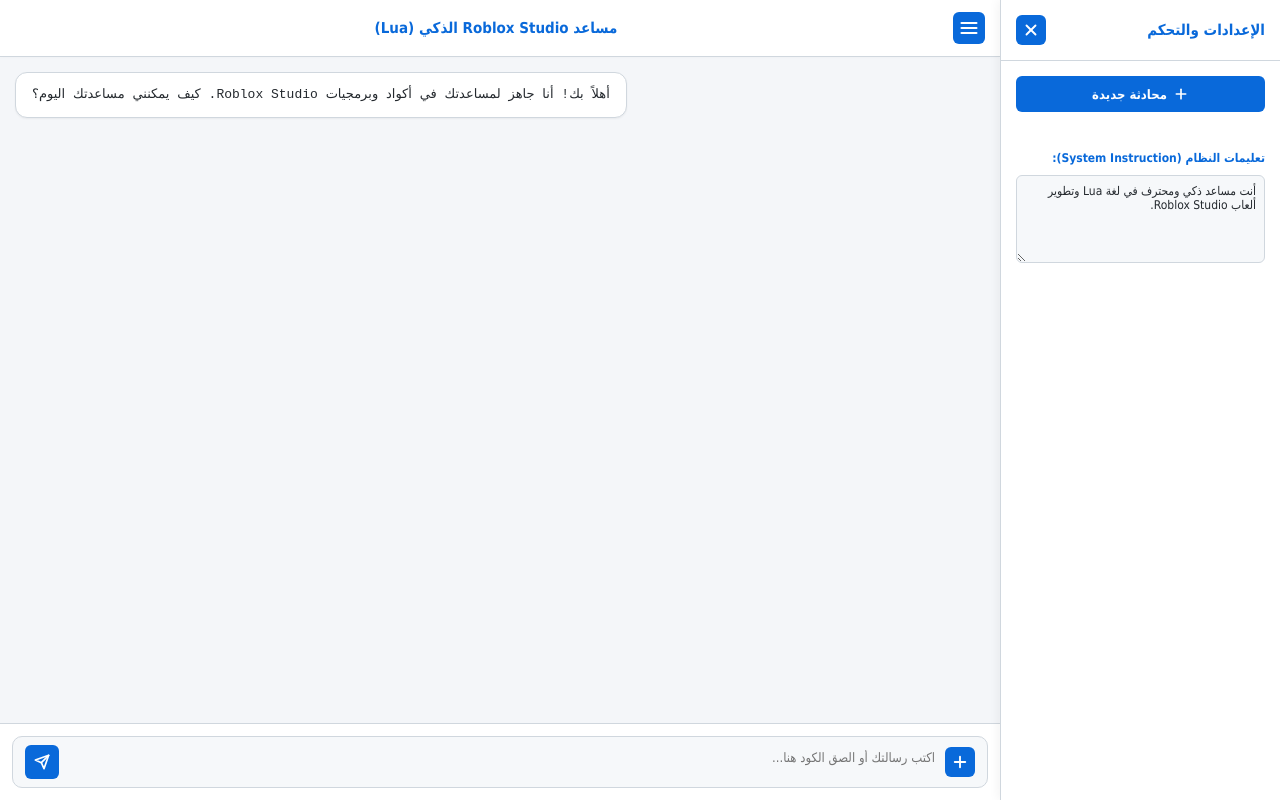
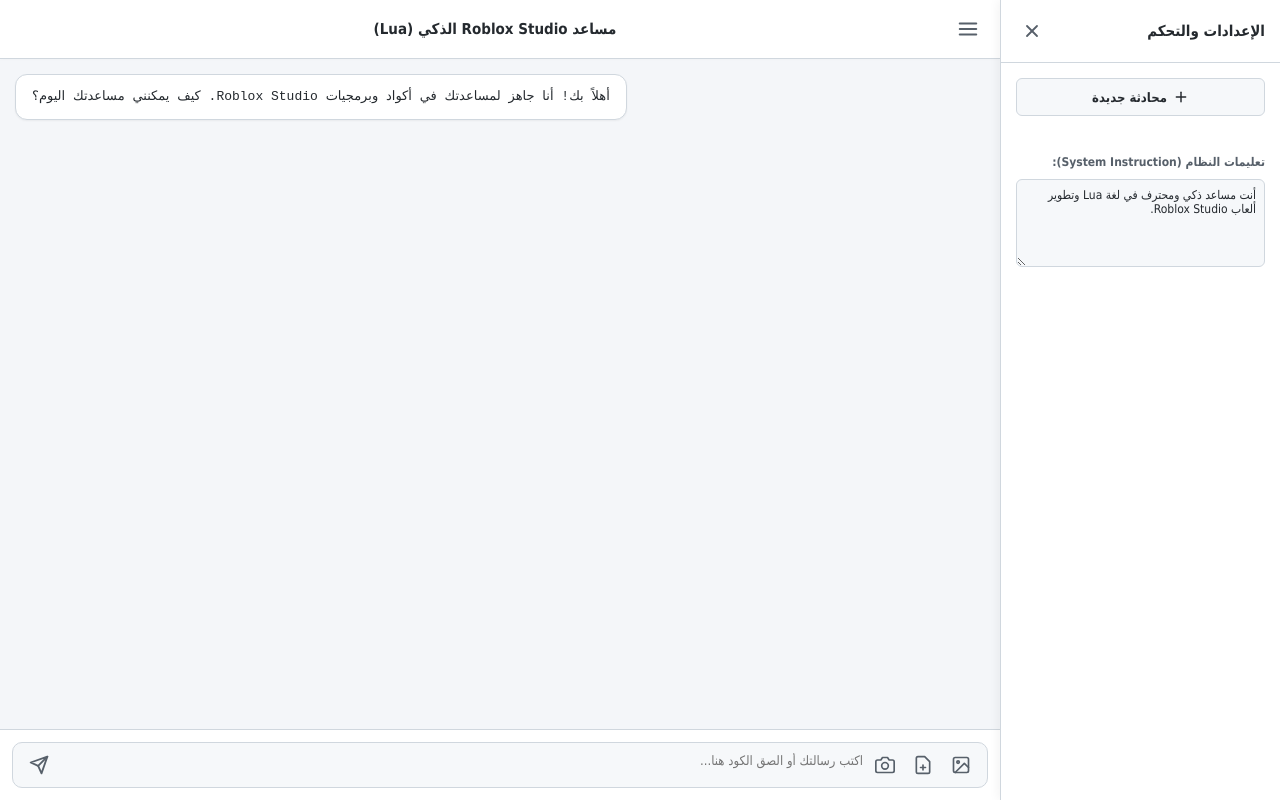
Before and after one commit to Aa0566066500/Ai_lua81, a website: page public/index.html in a window 1280 px wide. Drawn offline with Linux system fonts and the light colour scheme.

Commit message:
Update index.html

```diff
--- a/public/index.html
+++ b/public/index.html
@@ -11,22 +11,23 @@
         /* القائمة الجانبية بالثيم الأبيض النقي */
         .sidebar-overlay { display: none; position: fixed; top: 0; left: 0; width: 100%; height: 100%; background: rgba(0,0,0,0.3); z-index: 900; }
         .sidebar { width: 280px; background: #ffffff; border-left: 1px solid #d0d7de; display: flex; flex-direction: column; height: 100%; z-index: 1000; transition: transform 0.3s ease; box-shadow: -2px 0 10px rgba(0,0,0,0.05); }
-        .sidebar-header { padding: 15px; border-bottom: 1px solid #d0d7de; font-weight: bold; color: #0969da; font-size: 15px; display: flex; justify-content: space-between; align-items: center; }
+        .sidebar-header { padding: 15px; border-bottom: 1px solid #d0d7de; font-weight: bold; color: #24292e; font-size: 15px; display: flex; justify-content: space-between; align-items: center; }
         .sidebar-content { flex: 1; padding: 15px; overflow-y: auto; display: flex; flex-direction: column; gap: 10px; }
-        .sidebar-content label { font-size: 12px; color: #0969da; font-weight: bold; }
+        .sidebar-content label { font-size: 12px; color: #57606a; font-weight: bold; }
         .sidebar-content input, .sidebar-content textarea { width: 100%; background: #f6f8fa; border: 1px solid #d0d7de; color: #24292e; padding: 8px; border-radius: 6px; font-size: 12px; }
 
-        .new-chat-btn { background: #0969da; color: white; border: none; padding: 10px; border-radius: 6px; cursor: pointer; font-weight: bold; width: 100%; font-size: 13px; display: flex; align-items: center; justify-content: center; gap: 6px; }
-        .new-chat-btn:hover { background: #0550ae; }
+        .new-chat-btn { background: #f6f8fa; color: #24292e; border: 1px solid #d0d7de; padding: 10px; border-radius: 6px; cursor: pointer; font-weight: bold; width: 100%; font-size: 13px; display: flex; align-items: center; justify-content: center; gap: 6px; transition: background 0.2s; }
+        .new-chat-btn:hover { background: #eaeef2; }
 
         /* منطقة الدردشة الرئيسية */
         .main-chat-area { flex: 1; display: flex; flex-direction: column; background: #f4f6f9; height: 100vh; position: relative; min-width: 0; }
 
         .chat-header { background: #ffffff; padding: 12px 15px; border-bottom: 1px solid #d0d7de; display: flex; align-items: center; justify-content: space-between; box-shadow: 0 1px 3px rgba(0,0,0,0.02); }
-        .chat-header h2 { font-size: 15px; color: #0969da; }
+        .chat-header h2 { font-size: 15px; color: #24292e; }
 
-        .menu-toggle { background: #0969da; border: none; border-radius: 6px; cursor: pointer; display: flex; align-items: center; justify-content: center; padding: 6px; transition: background 0.2s; }
-        .menu-toggle:hover { background: #0550ae; }
+        /* أزرار بلا خلفية زرقاء */
+        .icon-btn { background: transparent; border: none; border-radius: 6px; cursor: pointer; display: flex; align-items: center; justify-content: center; padding: 6px; color: #57606a; transition: background 0.2s, color 0.2s; }
+        .icon-btn:hover { background: #f0f3f6; color: #24292e; }
 
         .chat-messages { flex: 1; padding: 15px; overflow-y: auto; display: flex; flex-direction: column; gap: 15px; }
 
@@ -34,23 +35,16 @@
         .user-message { background: #0969da; color: white; align-self: flex-start; }
         .ai-message { background: #ffffff; border: 1px solid #d0d7de; color: #24292e; align-self: flex-end; white-space: pre-wrap; font-family: monospace; }
 
-        /* شريط الإدخال السفلي وأيقونات بيضاء بخلفيات زرقاء متناسقة */
+        /* شريط الإدخال السفلي بدون أي أزرق */
         .chat-input-area { background: #ffffff; padding: 12px; border-top: 1px solid #d0d7de; display: flex; flex-direction: column; gap: 8px; }
-        .file-preview-bar { display: none; align-items: center; justify-content: space-between; background: #f6f8fa; padding: 6px 12px; border-radius: 6px; font-size: 12px; border: 1px solid #0969da; }
-        .file-preview-bar span { color: #0969da; font-weight: bold; }
+        .file-preview-bar { display: none; align-items: center; justify-content: space-between; background: #f6f8fa; padding: 6px 12px; border-radius: 6px; font-size: 12px; border: 1px solid #d0d7de; }
+        .file-preview-bar span { color: #24292e; font-weight: bold; }
 
-        .remove-file { background: #cf222e; border: none; border-radius: 4px; padding: 4px; cursor: pointer; display: flex; align-items: center; justify-content: center; }
+        .remove-file { background: transparent; border: none; color: #cf222e; cursor: pointer; display: flex; align-items: center; justify-content: center; padding: 2px; }
 
-        .input-box-container { display: flex; align-items: center; background: #f6f8fa; border: 1px solid #d0d7de; border-radius: 10px; padding: 8px 12px; gap: 10px; }
-        .input-box-container:focus-within { border-color: #0969da; box-shadow: 0 0 0 3px rgba(9,105,218,0.1); }
+        .input-box-container { display: flex; align-items: center; background: #f6f8fa; border: 1px solid #d0d7de; border-radius: 10px; padding: 6px 10px; gap: 6px; }
+        .input-box-container:focus-within { border-color: #57606a; box-shadow: 0 0 0 3px rgba(84,92,102,0.1); }
         .input-box-container textarea { flex: 1; background: transparent; border: none; color: #24292e; resize: none; height: 24px; max-height: 100px; font-size: 13px; font-family: Tahoma, sans-serif; outline: none; }
-
-        .action-icon-btn { background: #0969da; border: none; border-radius: 6px; cursor: pointer; display: flex; align-items: center; justify-content: center; padding: 6px; transition: background 0.2s; }
-        .action-icon-btn:hover { background: #0550ae; }
-
-        /* زر الإرسال بدون لون أخضر (تم تغييره للأزرق الأنيق) */
-        .send-icon-btn { background: #0969da; border: none; width: 34px; height: 34px; border-radius: 6px; cursor: pointer; display: flex; align-items: center; justify-content: center; transition: background 0.2s; }
-        .send-icon-btn:hover { background: #0550ae; }
 
         /* التجاوب مع الشاشات الصغيرة */
         @media (max-width: 768px) {
@@ -68,9 +62,9 @@
     <div class="sidebar" id="sidebar">
         <div class="sidebar-header">
             <span>الإعدادات والتحكم</span>
-            <button class="action-icon-btn" onclick="toggleSidebar()" title="إغلاق">
-                <!-- SVG Close Icon (White) -->
-                <svg width="18" height="18" viewBox="0 0 24 24" fill="none" stroke="white" stroke-width="2.5" stroke-linecap="round" stroke-linejoin="round">
+            <button class="icon-btn" onclick="toggleSidebar()" title="إغلاق">
+                <!-- SVG X Close Icon -->
+                <svg width="20" height="20" viewBox="0 0 24 24" fill="none" stroke="currentColor" stroke-width="2.2" stroke-linecap="round" stroke-linejoin="round">
                     <line x1="18" y1="6" x2="6" y2="18"></line>
                     <line x1="6" y1="6" x2="18" y2="18"></line>
                 </svg>
@@ -78,8 +72,8 @@
         </div>
         <div class="sidebar-content">
             <button class="new-chat-btn" onclick="clearChat()">
-                <!-- SVG Plus Icon (White) -->
-                <svg width="16" height="16" viewBox="0 0 24 24" fill="none" stroke="white" stroke-width="2.5" stroke-linecap="round" stroke-linejoin="round">
+                <!-- SVG Plus Icon -->
+                <svg width="16" height="16" viewBox="0 0 24 24" fill="none" stroke="currentColor" stroke-width="2.2" stroke-linecap="round" stroke-linejoin="round">
                     <line x1="12" y1="5" x2="12" y2="19"></line>
                     <line x1="5" y1="12" x2="19" y2="12"></line>
                 </svg>
@@ -94,9 +88,9 @@
     <!-- منطقة الدردشة الرئيسية -->
     <div class="main-chat-area">
         <div class="chat-header">
-            <button class="menu-toggle" onclick="toggleSidebar()" title="القائمة">
-                <!-- SVG Hamburger Menu Icon (White) -->
-                <svg width="20" height="20" viewBox="0 0 24 24" fill="none" stroke="white" stroke-width="2.5" stroke-linecap="round" stroke-linejoin="round">
+            <button class="icon-btn" onclick="toggleSidebar()" title="القائمة">
+                <!-- SVG Menu Hamburger Icon -->
+                <svg width="22" height="22" viewBox="0 0 24 24" fill="none" stroke="currentColor" stroke-width="2.2" stroke-linecap="round" stroke-linejoin="round">
                     <line x1="3" y1="12" x2="21" y2="12"></line>
                     <line x1="3" y1="6" x2="21" y2="6"></line>
                     <line x1="3" y1="18" x2="21" y2="18"></line>
@@ -114,26 +108,52 @@
             <div class="file-preview-bar" id="filePreviewBar">
                 <span id="fileName"></span>
                 <button class="remove-file" onclick="removeFile()" title="حذف الملف">
-                    <!-- SVG Small Close Icon (White) -->
-                    <svg width="14" height="14" viewBox="0 0 24 24" fill="none" stroke="white" stroke-width="2.5" stroke-linecap="round" stroke-linejoin="round">
+                    <!-- SVG X Small Icon -->
+                    <svg width="16" height="16" viewBox="0 0 24 24" fill="none" stroke="currentColor" stroke-width="2.2" stroke-linecap="round" stroke-linejoin="round">
                         <line x1="18" y1="6" x2="6" y2="18"></line>
                         <line x1="6" y1="6" x2="18" y2="18"></line>
                     </svg>
                 </button>
             </div>
             <div class="input-box-container">
-                <input type="file" id="fileInput" style="display:none;" onchange="handleFileSelect()">
-                <button class="action-icon-btn" onclick="document.getElementById('fileInput').click()" title="إرفاق ملف">
-                    <!-- SVG Plus/Attachment Icon (White) -->
-                    <svg width="18" height="18" viewBox="0 0 24 24" fill="none" stroke="white" stroke-width="2.5" stroke-linecap="round" stroke-linejoin="round">
-                        <line x1="12" y1="5" x2="12" y2="19"></line>
-                        <line x1="5" y1="12" x2="19" y2="12"></line>
+                <!-- أزرار الإرفاق المخصصة (ألبوم، ملف، كاميرا) وكلها SVG نظيف بلا أزرق -->
+
+                <!-- 1. ألبوم الصور (Gallery / Album) -->
+                <input type="file" id="albumInput" accept="image/*" style="display:none;" onchange="handleFileSelect(this)">
+                <button class="icon-btn" onclick="document.getElementById('albumInput').click()" title="ألبوم الصور">
+                    <svg width="20" height="20" viewBox="0 0 24 24" fill="none" stroke="currentColor" stroke-width="2" stroke-linecap="round" stroke-linejoin="round">
+                        <rect x="3" y="3" width="18" height="18" rx="2" ry="2"></rect>
+                        <circle cx="8.5" cy="8.5" r="1.5"></circle>
+                        <polyline points="21 15 16 10 5 21"></polyline>
                     </svg>
                 </button>
+
+                <!-- 2. رفع ملف (Document / File) -->
+                <input type="file" id="fileInput" style="display:none;" onchange="handleFileSelect(this)">
+                <button class="icon-btn" onclick="document.getElementById('fileInput').click()" title="رفع ملف">
+                    <svg width="20" height="20" viewBox="0 0 24 24" fill="none" stroke="currentColor" stroke-width="2" stroke-linecap="round" stroke-linejoin="round">
+                        <path d="M14 2H6a2 2 0 0 0-2 2v16a2 2 0 0 0 2 2h12a2 2 0 0 0 2-2V8z"></path>
+                        polyline points="14 2 14 8 20 8"></polyline>
+                        <line x1="12" y1="18" x2="12" y2="12"></line>
+                        <line x1="9" y1="15" x2="15" y2="15"></line>
+                    </svg>
+                </button>
+
+                <!-- 3. الكاميرا (Camera) -->
+                <input type="file" id="cameraInput" accept="image/*" capture="environment" style="display:none;" onchange="handleFileSelect(this)">
+                <button class="icon-btn" onclick="document.getElementById('cameraInput').click()" title="التقاط كاميرا">
+                    <svg width="20" height="20" viewBox="0 0 24 24" fill="none" stroke="currentColor" stroke-width="2" stroke-linecap="round" stroke-linejoin="round">
+                        <path d="M23 19a2 2 0 0 1-2 2H3a2 2 0 0 1-2-2V8a2 2 0 0 1 2-2h4l2-3h6l2 3h4a2 2 0 0 1 2 2z"></path>
+                        <circle cx="12" cy="13" r="4"></circle>
+                    </svg>
+                </button>
+
+                <!-- صندوق النص -->
                 <textarea id="messageInput" placeholder="اكتب رسالتك أو الصق الكود هنا..." rows="1" oninput="autoResize(this)" onkeydown="handleKeyDown(event)"></textarea>
-                <button class="send-icon-btn" onclick="sendMessage()" title="إرسال">
-                    <!-- SVG Send Arrow Icon (White) -->
-                    <svg width="16" height="16" viewBox="0 0 24 24" fill="none" stroke="white" stroke-width="2.5" stroke-linecap="round" stroke-linejoin="round">
+
+                <!-- زر الإرسال (سهم SVG نظيف بلا أخضر أو أزرق) -->
+                <button class="icon-btn" onclick="sendMessage()" title="إرسال">
+                    <svg width="20" height="20" viewBox="0 0 24 24" fill="none" stroke="currentColor" stroke-width="2.2" stroke-linecap="round" stroke-linejoin="round">
                         <line x1="22" y1="2" x2="11" y2="13"></line>
                         <polygon points="22 2 15 22 11 13 2 9 22 2"></polygon>
                     </svg>
@@ -152,8 +172,7 @@
             overlay.classList.toggle('open');
         }
 
-        function handleFileSelect() {
-            const input = document.getElementById('fileInput');
+        function handleFileSelect(input) {
             if (input.files && input.files[0]) {
                 const file = input.files[0];
                 const reader = new FileReader();
@@ -163,7 +182,7 @@
                         data: e.target.result.split(',')[1],
                         mimeType: file.type || 'text/plain'
                     };
-                    document.getElementById('fileName').innerText = '📄 ' + file.name;
+                    document.getElementById('fileName').innerText = '📎 ' + file.name;
                     document.getElementById('filePreviewBar').style.display = 'flex';
                 };
                 reader.readAsDataURL(file);
@@ -172,7 +191,9 @@
 
         function removeFile() {
             attachedFile = null;
+            document.getElementById('albumInput').value = '';
             document.getElementById('fileInput').value = '';
+            document.getElementById('cameraInput').value = '';
             document.getElementById('filePreviewBar').style.display = 'none';
         }
 
```
